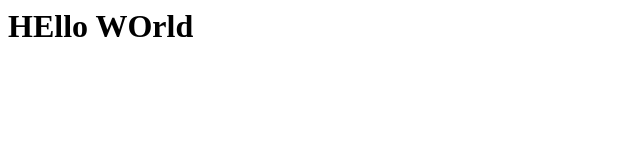
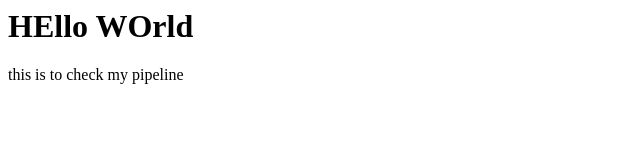
Before and after one commit to sanketmatte/JenkinsPipeline, a plain HTML site: page index.html in a window 1280 px wide. Shown: the whole page, without its empty margins (0-640 px from the left). Drawn offline with Linux system fonts and the light colour scheme.

Commit message:
Index.html modified1

```diff
--- a/index.html
+++ b/index.html
@@ -1 +1,2 @@
 <h1>HEllo WOrld</h1>
+<p>this is to check my pipeline</p>
```
